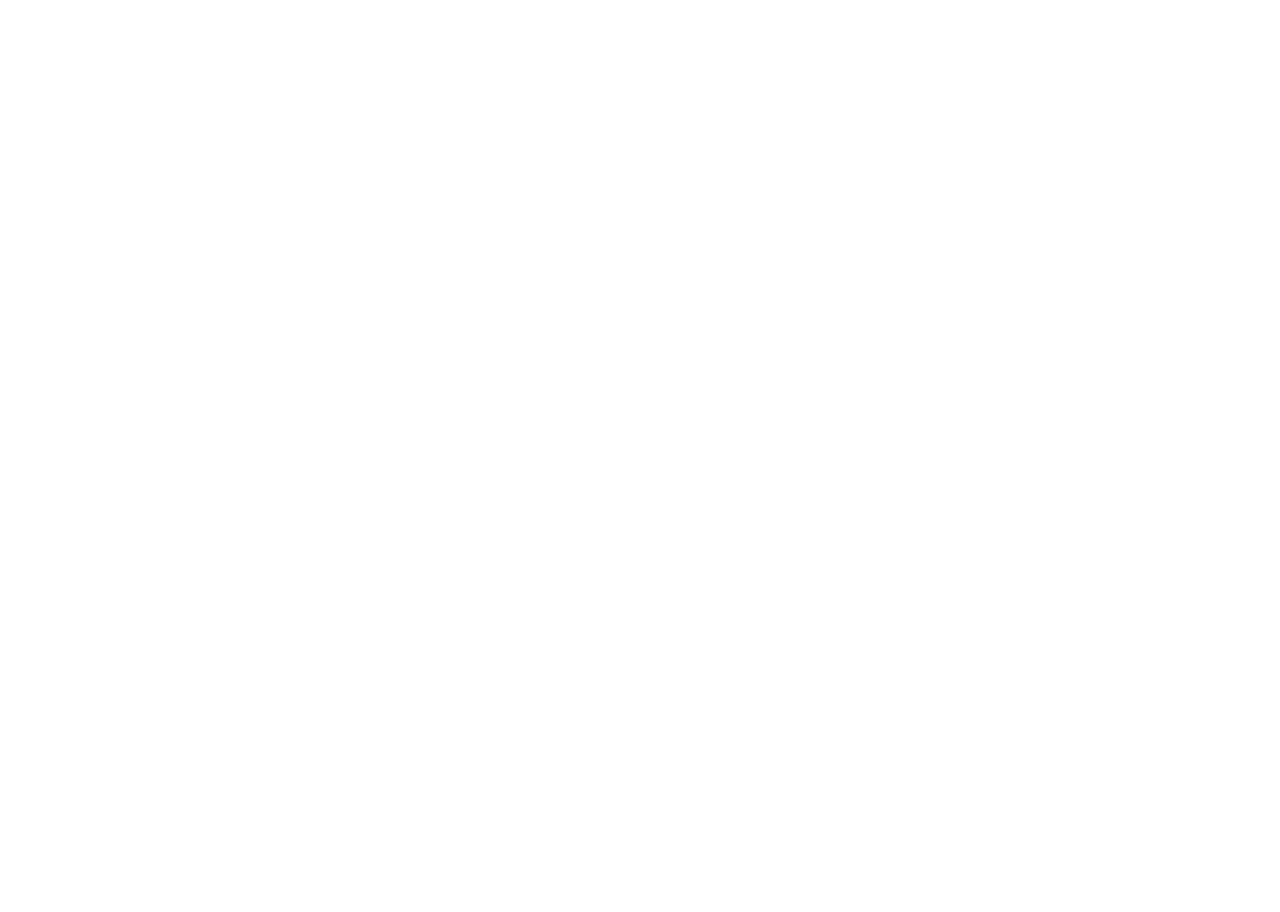
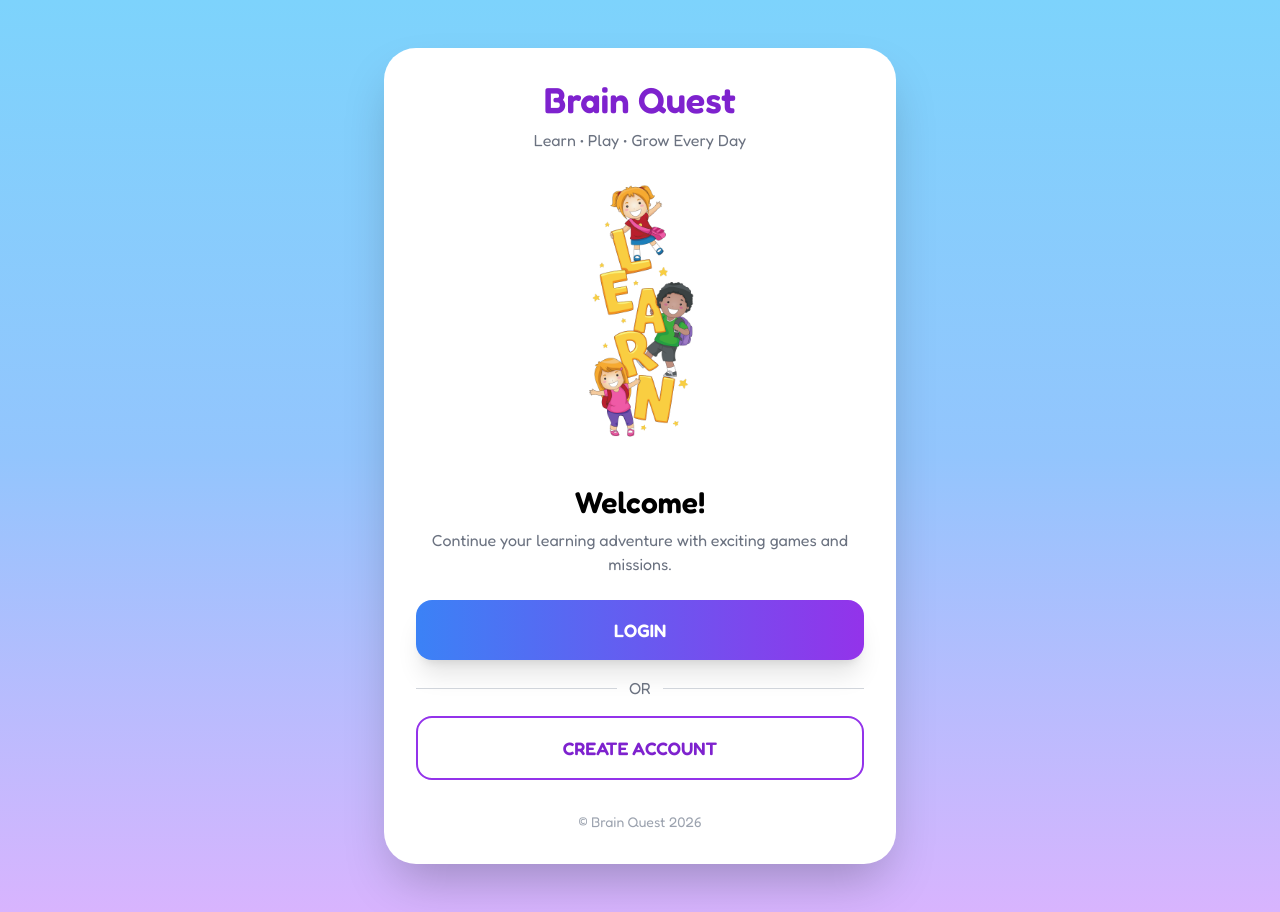
Before and after one commit to Yash-Roy05/Brain-Quest, a React (Create React App) app: page /auth in a window 1280 px wide. Before the commit this address had no page. Before the commit the page ends 800 px from the top, so only its background shows below. Built offline with nearby package versions, Linux system fonts and the light colour scheme.

Commit message:
create auth page

```diff
--- a/package.json
+++ b/package.json
@@ -10,7 +10,7 @@
     "@types/react": "^19.2.14",
     "@types/react-dom": "^19.2.3",
     "axios": "^1.18.1",
-    "framer-motion": "^12.38.0",
+    "framer-motion": "^12.42.2",
     "lucide-react": "^1.23.0",
     "react": "^19.2.5",
     "react-confetti": "^6.4.0",
--- a/src/App.tsx
+++ b/src/App.tsx
@@ -35,6 +35,8 @@
 import FlowerLesson from "./pages/Plants/level4/FlowerLesson.tsx";
 import FlowerQuiz from "./pages/Plants/level4/FlowerQuiz.tsx";
 
+import Auth from "./pages/Auth.tsx";
+
 function App() {
   return (
     <BrowserRouter>
@@ -43,6 +45,7 @@
         <Route path="/" element={<Welcome />} />
         <Route path="/loading" element={<Loading />} />
         <Route path="/create-profile" element={<CreateProfile />} />
+        <Route path="/auth" element={<Auth />} />
 
         {/* All Other Pages WITH Header/Footer */}
         <Route element={<Layout />}>
@@ -77,6 +80,7 @@
 
           <Route path="/plants/level4" element={<FlowerLesson />} />
           <Route path="/plants/level4/quiz" element={<FlowerQuiz />} />
+
         </Route>
       </Routes>
     </BrowserRouter>
--- a/src/components/Layout.tsx
+++ b/src/components/Layout.tsx
@@ -21,6 +21,7 @@
   "/speedmath-game",
   "/parent-login",
   "/parent-dashboard",
+  "/auth",
 ];
 
 export default function Layout() {
--- /dev/null
+++ b/src/pages/Auth.tsx
@@ -0,0 +1,76 @@
+import { useNavigate } from "react-router-dom";
+import { motion } from "framer-motion";
+
+import illustration from "../assets/auth-illustration.png";
+
+export default function Auth() {
+  const navigate = useNavigate();
+
+  return (
+    <div className="min-h-screen flex items-center justify-center py-8 md:py-12 bg-gradient-to-b from-sky-300 via-blue-300 to-purple-300 dark:from-gray-900 dark:via-gray-900 dark:to-black px-4">
+
+      <motion.div
+        initial={{ opacity: 0, y: 40 }}
+        animate={{ opacity: 1, y: 0 }}
+        transition={{ duration: 0.6 }}
+        className="bg-white dark:bg-gray-800 rounded-[32px] shadow-2xl w-full max-w-sm sm:max-w-md lg:max-w-lg px-6 sm:px-8 py-8 text-center"
+      >
+
+        <motion.h1
+          initial={{ scale: 0.8 }}
+          animate={{ scale: 1 }}
+          transition={{ duration: 0.5 }}
+          className="text-4xl font-black text-purple-700 mb-2"
+        >
+          Brain Quest
+        </motion.h1>
+
+        <p className="text-gray-500 dark:text-gray-300 mb-3">
+          Learn • Play • Grow Every Day
+        </p>
+
+        <img
+          src={illustration}
+          alt="Learning"
+          className="w-52 sm:w-60 md:w-72 mx-auto mb-8"
+        />
+
+        <h2 className="text-3xl font-black mb-2 dark:text-white">
+          Welcome!
+        </h2>
+
+        <p className="text-gray-500 dark:text-gray-300 mb-6">
+          Continue your learning adventure with exciting games and missions.
+        </p>
+
+        <button
+          onClick={() => navigate("/login")}
+          className="w-full bg-gradient-to-r from-blue-500 to-purple-600 text-white py-4 rounded-2xl font-black text-lg shadow-xl hover:scale-105 active:scale-95 transition-all duration-300"
+        >
+          LOGIN
+        </button>
+
+        <div className="flex items-center my-4">
+          <div className="flex-1 h-px bg-gray-300"></div>
+
+          <span className="mx-3 text-gray-500">OR</span>
+
+          <div className="flex-1 h-px bg-gray-300"></div>
+        </div>
+
+        <button
+          onClick={() => navigate("/register")}
+          className="w-full border-2 border-purple-600 text-purple-700 dark:text-white py-4 rounded-2xl font-black text-lg hover:bg-purple-600 hover:text-white transition-all duration-300"
+        >
+          CREATE ACCOUNT
+        </button>
+
+        <p className="text-sm text-gray-400 mt-8">
+          © Brain Quest 2026
+        </p>
+
+      </motion.div>
+
+    </div>
+  );
+}
--- a/src/pages/Loading.tsx
+++ b/src/pages/Loading.tsx
@@ -18,7 +18,7 @@
   useEffect(() => {
     if (currentText === loadingTexts.length - 1) {
       setTimeout(() => {
-        navigate("/create-profile");
+        navigate("/auth");
       }, 1000);
     }
   }, [currentText, navigate]);
```
Also changed, not shown: src/assets/auth-illustration.png (added), 1 other file (tests, documents, lock files or other folders).
